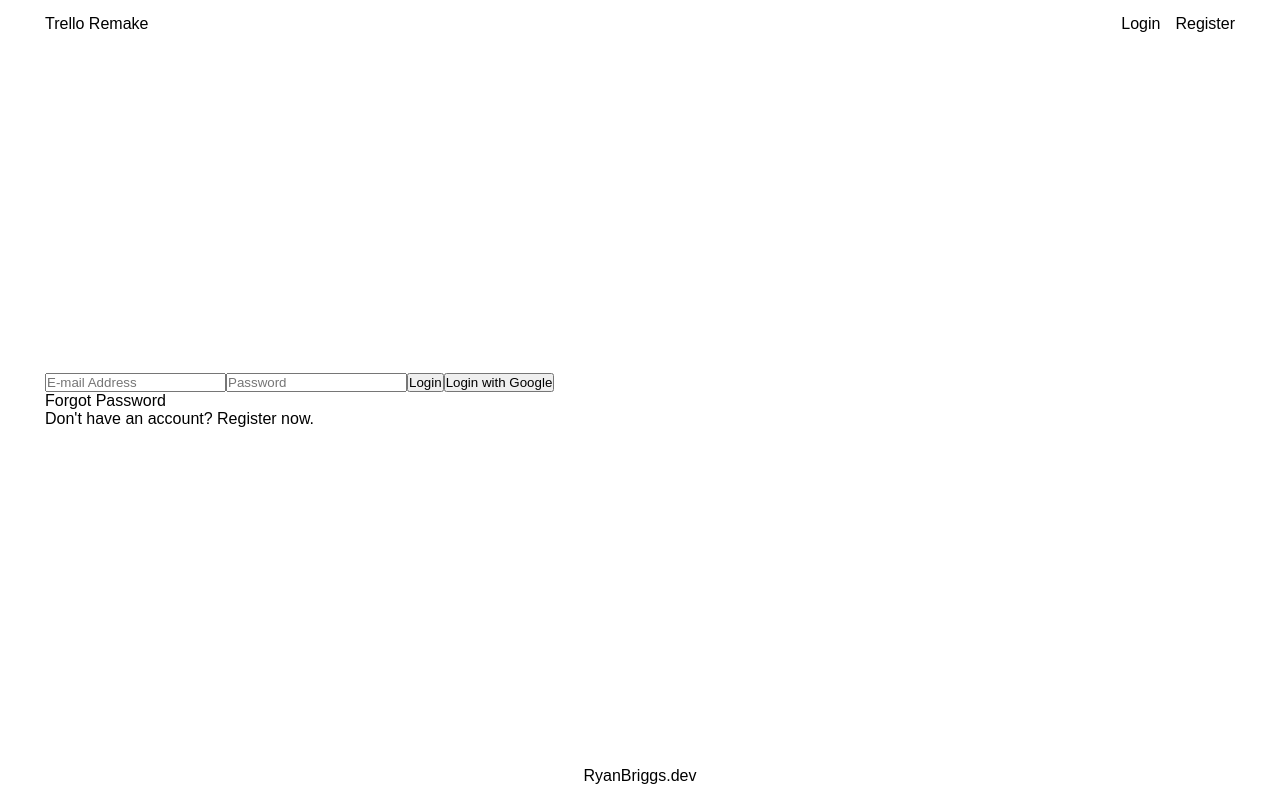
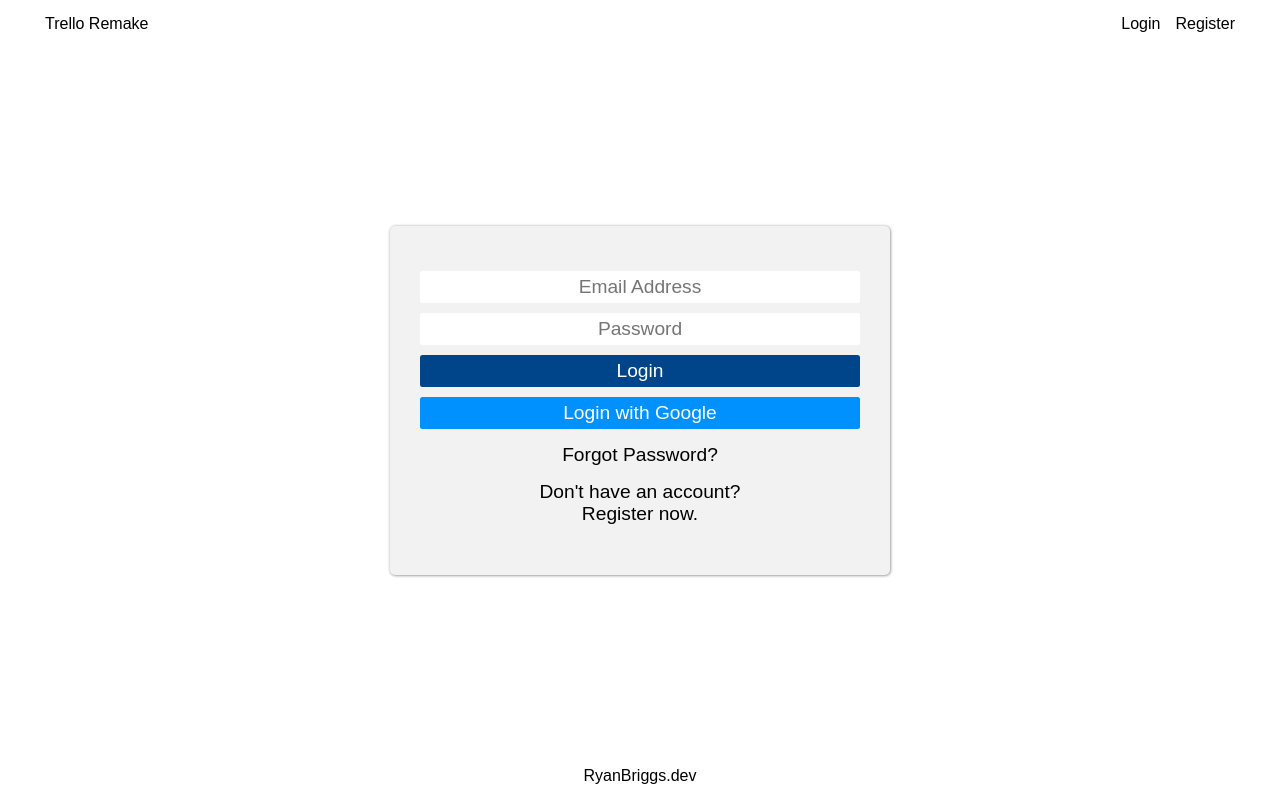
Before and after one commit to RyanBriggsDev/trello-remake, a React (Create React App) app: page /login in a window 1280 px wide. Built offline with nearby package versions, Linux system fonts and the light colour scheme; no server answers.

Commit message:
form css

```diff
--- a/src/index.css
+++ b/src/index.css
@@ -3,6 +3,10 @@
   font-family: sans-serif;
   margin: 0;
   padding: 0;
+}
+
+body {
+  font-size: 16px;
 }
 
 a, ul, li {
@@ -27,6 +31,26 @@ a, ul, li {
   width: 100%;
   max-width: 1250px;
   padding: 0 30px;
+}
+
+.btn {
+  width: 100%;
+}
+
+.btn:hover {
+  cursor: pointer;
+  background-color: rgb(0, 0, 0);
+  color: white;
+}
+
+.btn-primary {
+  background-color: rgb(0, 69, 137);
+  color: white;
+}
+
+.btn-google {
+  background-color: rgb(0, 145, 255);
+  color: white;
 }
 
 /* Nav */
@@ -57,6 +81,40 @@ nav .nav-right {
   gap: 15px;
 }
 
+/* forms */
+
+.center {
+  display: flex;
+  align-items: center;
+  flex-direction: column;
+}
+
+.center > .form-container {
+  display: flex;
+  align-items: center;
+  border-radius: 5px;
+  flex-direction: column;
+  text-align: center;
+  background-color: rgb(242, 242, 242);
+  box-shadow: 0.5px 0.5px 3px grey;
+  padding: 30px;
+  max-width: 500px;
+}
+
+.form-container > .form-div > * {
+  /* box-shadow: 0.5px 0.5px 3px grey; */
+  width: 100%;
+  margin: 5px 0;
+  border-radius: 2.5px;
+  border: none;
+  padding: 5px;
+  text-align: center;
+  font-size: 1.2rem;
+}
+
+.center > .form-container > * {
+  margin: 10px 0;
+}
 
 /* footer */
 
--- a/src/pages/Boards.jsx
+++ b/src/pages/Boards.jsx
@@ -92,7 +92,6 @@ function Boards() {
     fetchData()
     if (boardToEdit) {
       fetchBoardToEdit()
-      console.log(editData);
     }
   }, [user, loading, userDocId, boardToEdit])
 
--- a/src/pages/CreateBoard.jsx
+++ b/src/pages/CreateBoard.jsx
@@ -1,5 +1,4 @@
 import { serverTimestamp, doc, addDoc, collection, getDoc, getDocs, query, where } from "firebase/firestore"
-import { getAuth } from 'firebase/auth'
 import { useNavigate } from "react-router-dom"
 import { useState, useEffect } from "react"
 import { toast } from "react-toastify"
@@ -67,7 +66,7 @@ function CreateBoard() {
         }))
       }
 
-      const onSubmit = async (e) => {
+      const onClick = async (e) => {
         e.preventDefault()
         formData.timestamp = serverTimestamp()
         const boardsRef = await addDoc(collection(db, `users/${userDocId}/boards`), formData)
@@ -81,25 +80,24 @@ function CreateBoard() {
 
       if(user) {
         return (
-        <main>
-          <div className="form-div">
-            <form onSubmit={onSubmit}>
-              <input type="text" id='title' value={title} onChange={onChange} placeholder='Name your board' required/><br />
-              <input type="text" id='color' value={color} onChange={onChange} placeholder='Choose a board color' required/> <br />
-              <input type="text" id='note3' value={note3} onChange={onChange} placeholder='Note 1' required/> <br />
-              <input type="text" id='note1' value={note1} onChange={onChange} placeholder='Note 2' required/><br />
-              <input type="text" id='note2' value={note2} onChange={onChange} placeholder='Note 3' required/><br />
-              <button>Submit</button>
-            </form>
+          <div className="center">
+            <div className="form-container">
+              <div className="form-div">
+                  <input type="text" className="form-input" id='title' value={title} onChange={onChange} placeholder='Name your board' required/><br />
+                  <input type="text" className="form-input" id='color' value={color} onChange={onChange} placeholder='Choose a board color' required/> <br />
+                  <input type="text" className="form-input" id='note3' value={note3} onChange={onChange} placeholder='Note 1'/> <br />
+                  <input type="text" className="form-input" id='note1' value={note1} onChange={onChange} placeholder='Note 2'/><br />
+                  <input type="text" className="form-input" id='note2' value={note2} onChange={onChange} placeholder='Note 3'/><br />
+                  <button className="btn btn-primary" onClick={onClick}>Submit</button>
+              </div>
+              <div className="board-display-div" >
+                <h3>{title}</h3>
+              </div>
+            </div>
           </div>
-          <div className="board-display-div" >
-            <h3>{title}</h3>
-          </div>
-        </main>
 
         )
       }
-
-}
+  }
 
 export default CreateBoard
--- a/src/pages/Login.jsx
+++ b/src/pages/Login.jsx
@@ -19,35 +19,39 @@ function Login() {
   }, [user, loading]);
 
   return (
-    <div className="">
+  <div className="center">
+    <div className="form-container">
+        <div className="form-div">
           <input
             type="text"
-          className="login__textBox"
+            className="form-input"
             value={email}
             onChange={(e) => setEmail(e.target.value)}
-          placeholder="E-mail Address"
+            placeholder="Email Address"
           />
           <input
             type="password"
-          className="login__textBox"
+            className="form-input"
             value={password}
             onChange={(e) => setPassword(e.target.value)}
             placeholder="Password"
           />
           <button
-          className="login__btn"
+            className="btn btn-primary"
             onClick={() => logInWithEmailAndPassword(email, password)}
           >
             Login
           </button>
-        <button className="login__btn login__google" onClick={signInWithGoogle}>
+          <button className="btn btn-google" onClick={signInWithGoogle}>
             Login with Google
           </button>
           <div>
-          <Link to="/reset">Forgot Password</Link>
+            <Link to="/reset">Forgot Password?</Link>
           </div>
           <div>
-          Don't have an account? <Link to="/register">Register</Link> now.
+            Don't have an account? <br /><Link to="/register">Register</Link> now.
+          </div>
+        </div>
       </div>
     </div>
   );
--- a/src/pages/Register.jsx
+++ b/src/pages/Register.jsx
@@ -24,40 +24,42 @@ function Register() {
   }, [user, loading]);
 
   return (
-    <div className="register">
-      <div className="register__container">
+    <div className="center">
+      <div className="form-container">
+        <div className="form-div">
           <input
             type="text"
-          className="register__textBox"
+            className="form-input"
             value={name}
             onChange={(e) => setName(e.target.value)}
             placeholder="Full Name"
           />
           <input
             type="text"
-          className="register__textBox"
+            className="form-input"
             value={email}
             onChange={(e) => setEmail(e.target.value)}
-          placeholder="E-mail Address"
+            placeholder="Email Address"
           />
           <input
             type="password"
-          className="register__textBox"
+            className="form-input"
             value={password}
             onChange={(e) => setPassword(e.target.value)}
             placeholder="Password"
           />
-        <button className="register__btn" onClick={register}>
+          <button className="btn btn-primary" onClick={register}>
             Register
           </button>
           <button
-          className="register__btn register__google"
+            className="btn btn-google"
             onClick={signInWithGoogle}
           >
             Register with Google
           </button>
           <div>
-          Already have an account? <Link to="/">Login</Link> now.
+            Already have an account? <Link to="/">Login now</Link>.
+          </div>
         </div>
       </div>
     </div>
```
Lines whose indentation alone changed are shown as unchanged.
